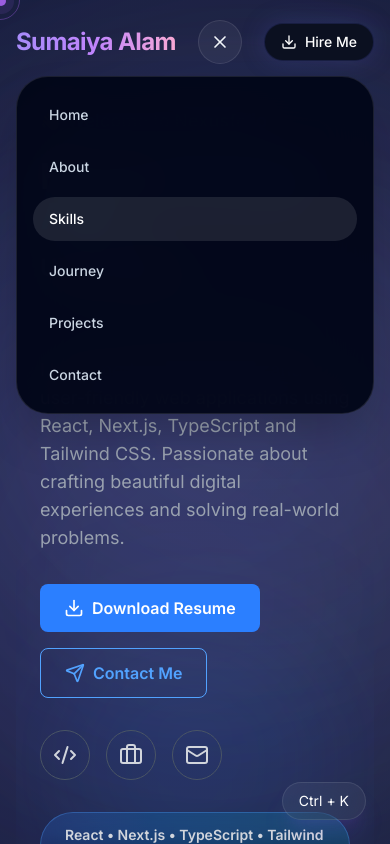
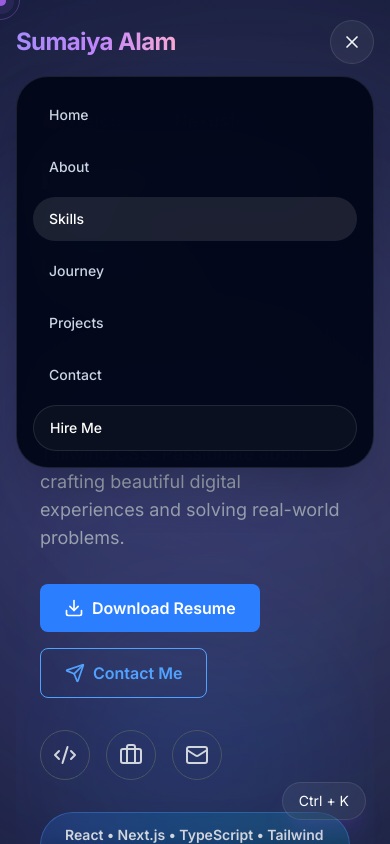
Before and after one commit to sumu749/nexusfolio, a Next.js app: page / in a window 390 px wide. Both pictures are taken after a click on the button "Toggle navigation". Shown: the top 844 px of the page. Built offline with nearby package versions, Linux system fonts and the light colour scheme.

Commit message:
navbar issue solved

```diff
--- a/src/components/navbar/Navbar.tsx
+++ b/src/components/navbar/Navbar.tsx
@@ -137,7 +137,7 @@ export default function Navbar() {
                     href="/resume.pdf"
                     target="_blank"
                     rel="noreferrer"
-                    className="inline-flex items-center gap-2 rounded-full border border-[#4E56C0]/20 bg-[#0B1020] px-4 py-2 text-sm font-medium text-white shadow-[0_0_25px_rgba(78,86,192,0.25)] transition-all hover:border-[#9B5DE0]/40 hover:bg-[#111827] sm:px-5 sm:py-3"
+                    className="hidden md:inline-flex items-center gap-2 rounded-full border border-[#4E56C0]/20 bg-[#0B1020] px-4 py-2 text-sm font-medium text-white shadow-[0_0_25px_rgba(78,86,192,0.25)] transition-all hover:border-[#9B5DE0]/40 hover:bg-[#111827] sm:px-5 sm:py-3"
                 >
                     <Download size={16} />
                     Hire Me
@@ -165,6 +165,15 @@ export default function Navbar() {
                                 </Link>
                             );
                         })}
+
+                        <a
+                            href="/resume.pdf"
+                            target="_blank"
+                            rel="noreferrer"
+                            className="block rounded-3xl border border-white/10 bg-[#0B1020] px-4 py-3 text-sm font-medium text-white transition hover:border-[#9B5DE0]/30 hover:bg-[#111827]"
+                        >
+                            Hire Me
+                        </a>
                     </div>
                 </div>
             )}
```
